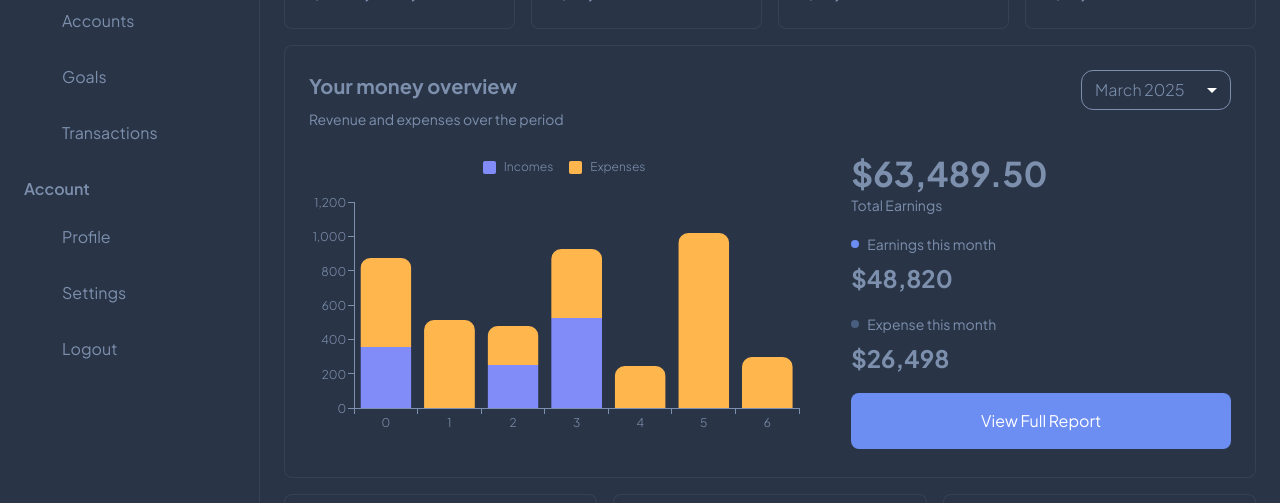
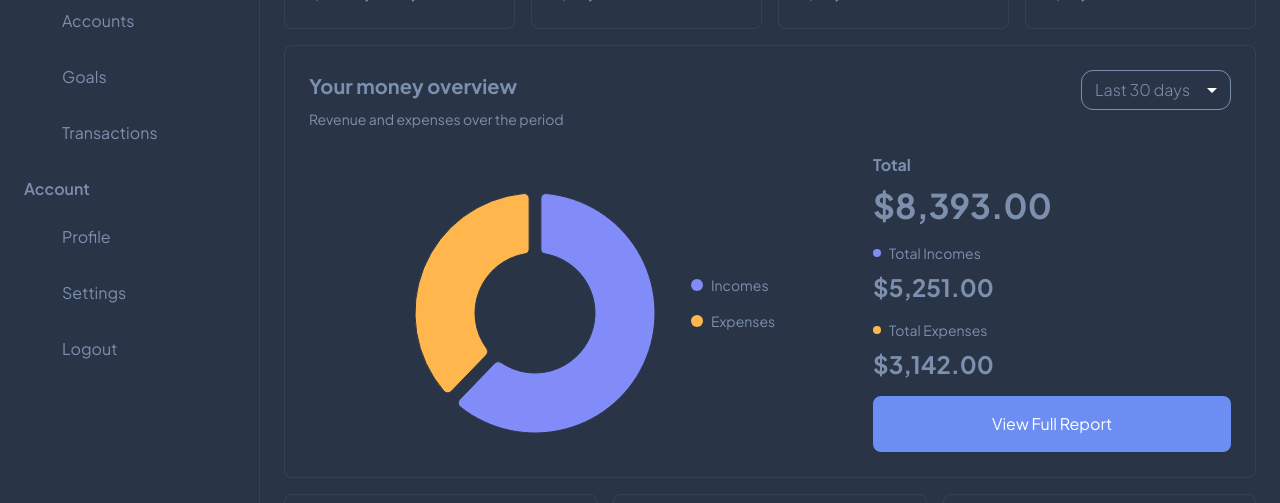
Before and after one commit to skxwave/expense-tracker-frontend, a React (Vite) app: page / in a window 1280 px wide. Shown: the part 191-694 px from the top of the page. Built offline with nearby package versions, Linux system fonts and the light colour scheme; sample sign-in values are in the browser's storage; some icons are missing.

Commit message:
feat: donut chart on dashboard

```diff
--- a/src/components/dashboard/RevenueChart.tsx
+++ b/src/components/dashboard/RevenueChart.tsx
@@ -1,23 +1,17 @@
 import { Box, Typography, MenuItem, Grid } from '@mui/material';
-import { BarChart } from '@mui/x-charts/BarChart';
+import { PieChart } from '@mui/x-charts/PieChart';
 import SelectInput from '../base/SelectInput';
 import CustomButton from '../base/Button';
 import StyledPaper from '../base/StyledPaper';
 
 const RevenueChart = () => {
-  const dataset = [
-    [354, 520, '1st'],
-    [0, 512, '2nd'],
-    [252, 225, '3rd'],
-    [522, 402, '4th'],
-    [0, 242, '5th'],
-    [0, 1020, '6th'],
-    [0, 300, '7th'],
-  ].map(([incomes, expenses, order]) => ({
-    incomes,
-    expenses,
-    order,
-  }));
+  const totalIncomes = 5251
+  const totalExpenses = 3142
+
+  const donutData = [
+    { id: 0, value: totalIncomes },
+    { id: 1, value: totalExpenses },
+  ];
 
   return (
     <StyledPaper padding={3} withBorder customSx={{ borderRadius: 2 }}>
@@ -30,36 +24,76 @@ const RevenueChart = () => {
             Revenue and expenses over the period
           </Typography>
         </Box>
-        <SelectInput defaultValue="March 2025">
-          <MenuItem value="March 2025">March 2025</MenuItem>
-          <MenuItem value="February 2025">February 2025</MenuItem>
-          <MenuItem value="January 2025">January 2025</MenuItem>
+        <SelectInput defaultValue="Last 30 days">
+          <MenuItem value="Last 30 days">Last 30 days</MenuItem>
+          <MenuItem value="Last 90 days">Last 90 days</MenuItem>
+          <MenuItem value="Last 365 days">Last 365 days</MenuItem>
         </SelectInput>
       </Box>
 
       <Box sx={{ display: 'flex', flexDirection: { xs: 'column', lg: 'row' }, gap: 4 }}>
-        <Box sx={{ width: '100%', height: 300, minHeight: { xs: 250, md: 300 }}}>
-          <BarChart
-            series={[
-              { dataKey: 'incomes', label: 'Incomes', layout: 'vertical', stack: 'stack' },
-              { dataKey: 'expenses', label: 'Expenses', layout: 'vertical', stack: 'stack' },
-            ]}
-            dataset={dataset}
-            margin={{ left: 0 }}
-            borderRadius={10}
-            colors={['#818CF8', '#FFB74D']}
-          />
+        <Box sx={{ width: '100%', display: 'flex', flexDirection: { xs: 'column', md: 'row' }, justifyContent: 'center', alignItems: 'center', gap: 2 }}>
+          <Box sx={{ height: 300, minHeight: { xs: 250, md: 300 }, display: 'flex', justifyContent: 'center', alignItems: 'center' }}>
+            <PieChart
+              series={[
+                {
+                  data: donutData,
+                  innerRadius: 60,
+                  outerRadius: 120,
+                  paddingAngle: 5,
+                  cornerRadius: 5,
+                  cx: 150,
+                  cy: 150,
+                },
+              ]}
+              colors={['#818CF8', '#FFB74D']}
+              width={300}
+              height={300}
+              margin={{ top: 10, bottom: 10, left: 10, right: 10 }}
+            />
+          </Box>
+
+          <Box sx={{ display: 'flex', flexDirection: { xs: 'row', md: 'column' }, gap: 2, justifyContent: 'center' }}>
+            <Box sx={{ display: 'flex', alignItems: 'center', gap: 1 }}>
+              <Box
+                sx={{
+                  width: 12,
+                  height: 12,
+                  borderRadius: '50%',
+                  backgroundColor: '#818CF8',
+                  flexShrink: 0,
+                }}
+              />
+              <Typography variant="body2">
+                Incomes
+              </Typography>
+            </Box>
+            <Box sx={{ display: 'flex', alignItems: 'center', gap: 1 }}>
+              <Box
+                sx={{
+                  width: 12,
+                  height: 12,
+                  borderRadius: '50%',
+                  backgroundColor: '#FFB74D',
+                  flexShrink: 0,
+                }}
+              />
+              <Typography variant="body2">
+                Expenses
+              </Typography>
+            </Box>
+          </Box>
         </Box>
 
         <Grid container spacing={2} sx={{ flexGrow: 1 }}>
           <Grid size={{ lg: 12, xs: 12, md: 4,  sm: 4 }}>
             <Box sx={{ display: 'flex', alignItems: 'center', gap: 1 }}>
               <Box>
+                <Typography variant="body1" fontWeight="bold" mb={1}>
+                  Total
+                </Typography>
                 <Typography variant="h4" fontWeight="bold">
-                  $63,489.50
-                </Typography>
-                <Typography variant="body2">
-                  Total Earnings
+                  ${(totalIncomes + totalExpenses).toLocaleString('en-US', { minimumFractionDigits: 2, maximumFractionDigits: 2 })}
                 </Typography>
               </Box>
             </Box>
@@ -72,15 +106,15 @@ const RevenueChart = () => {
                   width: 8,
                   height: 8,
                   borderRadius: '50%',
-                  backgroundColor: '#6C8EF2',
+                  backgroundColor: '#818CF8',
                 }}
               />
               <Typography variant="body2">
-                Earnings this month
+                Total Incomes
               </Typography>
             </Box>
             <Typography variant="h5" fontWeight="bold">
-              $48,820
+              ${totalIncomes.toLocaleString('en-US', { minimumFractionDigits: 2, maximumFractionDigits: 2 })}
             </Typography>
           </Grid>
 
@@ -91,15 +125,15 @@ const RevenueChart = () => {
                   width: 8,
                   height: 8,
                   borderRadius: '50%',
-                  backgroundColor: '#4A5F7F',
+                  backgroundColor: '#FFB74D',
                 }}
               />
               <Typography variant="body2">
-                Expense this month
+                Total Expenses
               </Typography>
             </Box>
             <Typography variant="h5" fontWeight="bold">
-              $26,498
+              ${totalExpenses.toLocaleString('en-US', { minimumFractionDigits: 2, maximumFractionDigits: 2 })}
             </Typography>
           </Grid>
 
```
